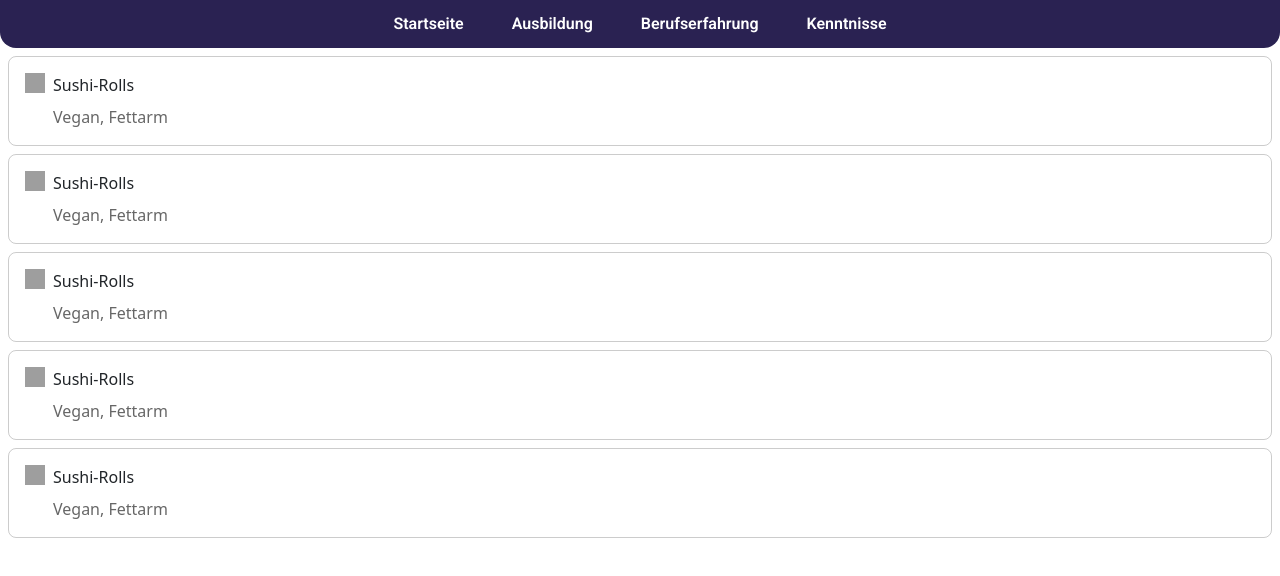
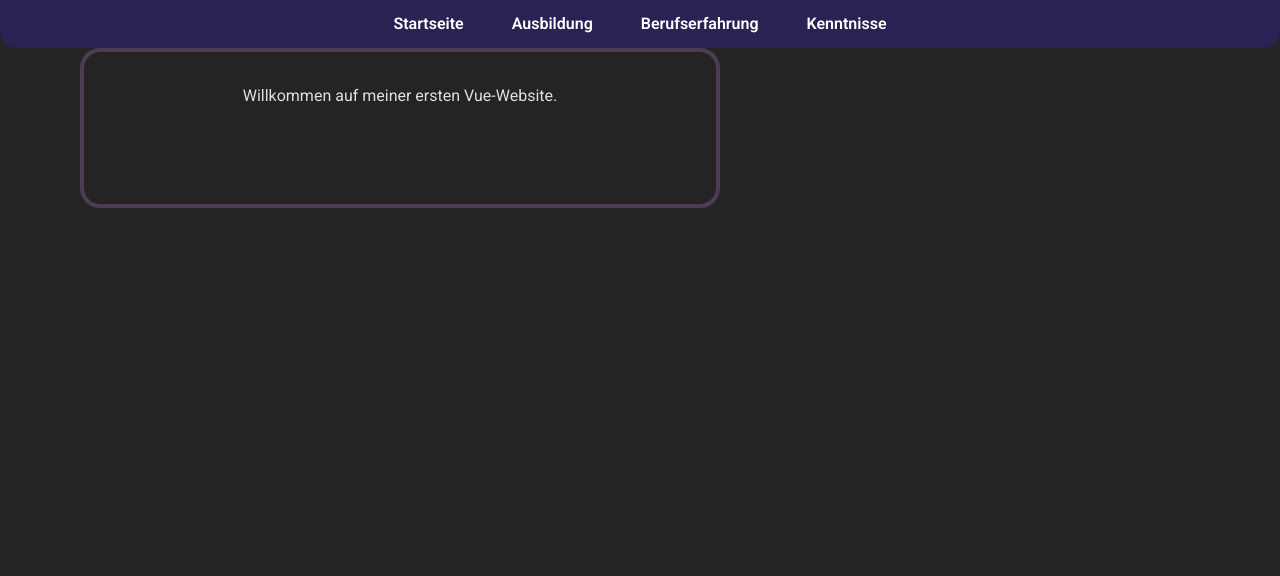
Before and after one commit to LucasScholz/vueDemo, a Vue app: page / in a window 1280 px wide. Shown: the top 576 px of the page. Built offline with nearby package versions, Linux system fonts and the light colour scheme; grey boxes are pictures that could not be loaded.

Commit message:
- Wechsel von css style class zu beschreibung des styles in wiederverwendbaren components

```diff
--- a/src/App.vue
+++ b/src/App.vue
@@ -16,18 +16,13 @@ import Header from '@/components/Header.vue';
 
 <style>
 
-    body {
+    html, body, #app {
       font-family: "Roboto", sans-serif;
       margin: 0;
       padding: 0;
       height: 100%;
-    }
-
-    input {
-      border: 0;
-      border-radius: 1em;
-      width: 100%;
-      height: 2.5em;
+      background-color: #242427;  /* sehr dunkles Grau */
+      color: #e0e0e0;
     }
 
 </style>
--- a/src/views/HomeView.vue
+++ b/src/views/HomeView.vue
@@ -1,9 +1,10 @@
 <template>
-  <RecipeItem/>
-  <RecipeItem/>
-  <RecipeItem/>
-  <RecipeItem/>
-  <RecipeItem/>
+  <div class = "contentTab">
+    <div class = "welcomeTab">
+        <div class = "bigHeading">Willkommen auf meiner ersten Vue-Website.</div>
+    </div>
+  </div>
+
 </template>
 
 <script>
@@ -18,3 +19,28 @@ export default {
   }
 }
 </script>
+
+
+<style>
+
+    .contentTab {
+      display: flex;
+      justify-content: center;
+      width: 100vh;
+      height: 100vh;
+
+    }
+
+    .welcomeTab {
+      border-color: rgb(75, 62, 83);
+      border-radius: 20px;
+      border-width: 4px;
+      border-style: solid;
+      display: flex;
+      justify-content: center;
+      width: 80vh;
+      height: 10em;
+      padding: 2em;
+    }
+
+</style>
```
